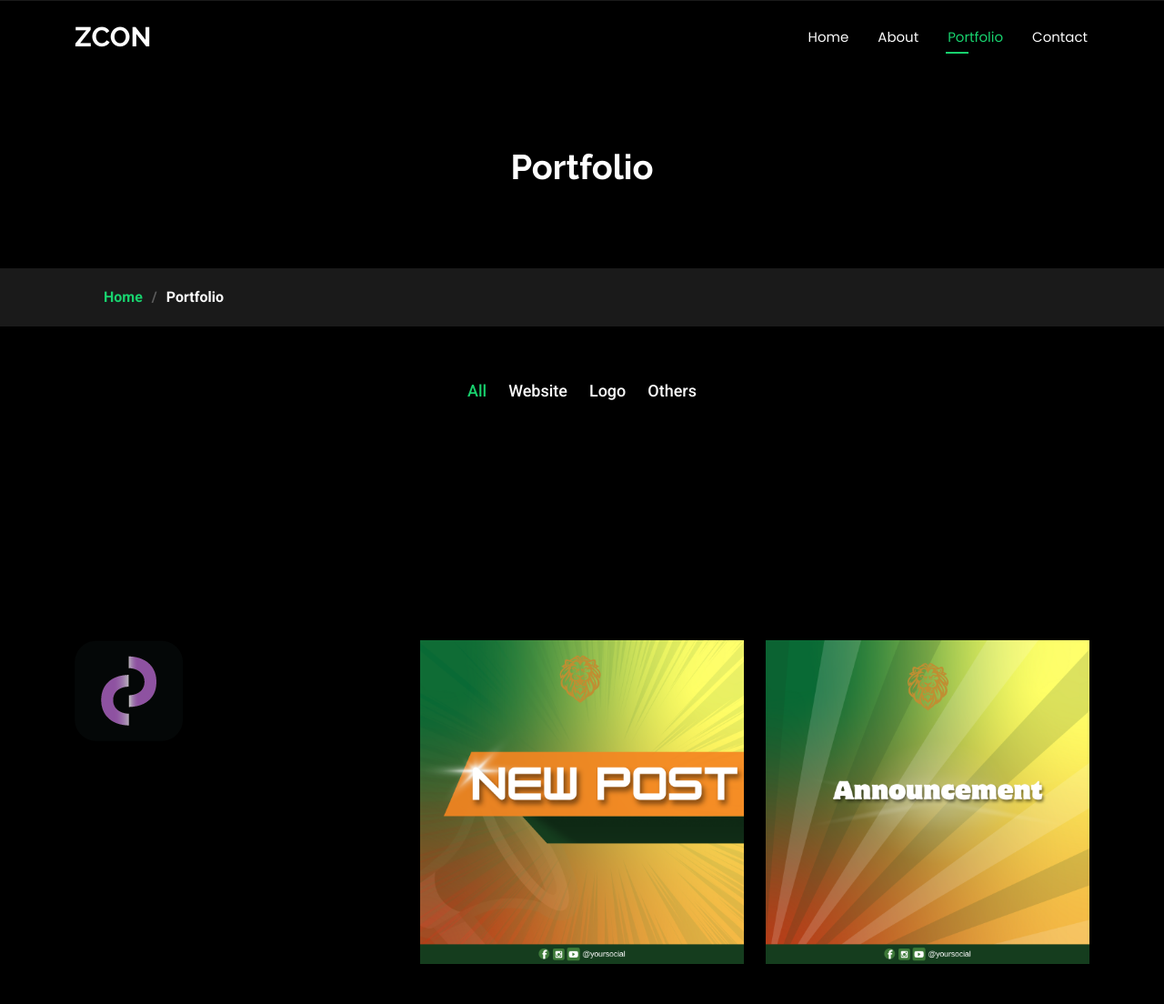
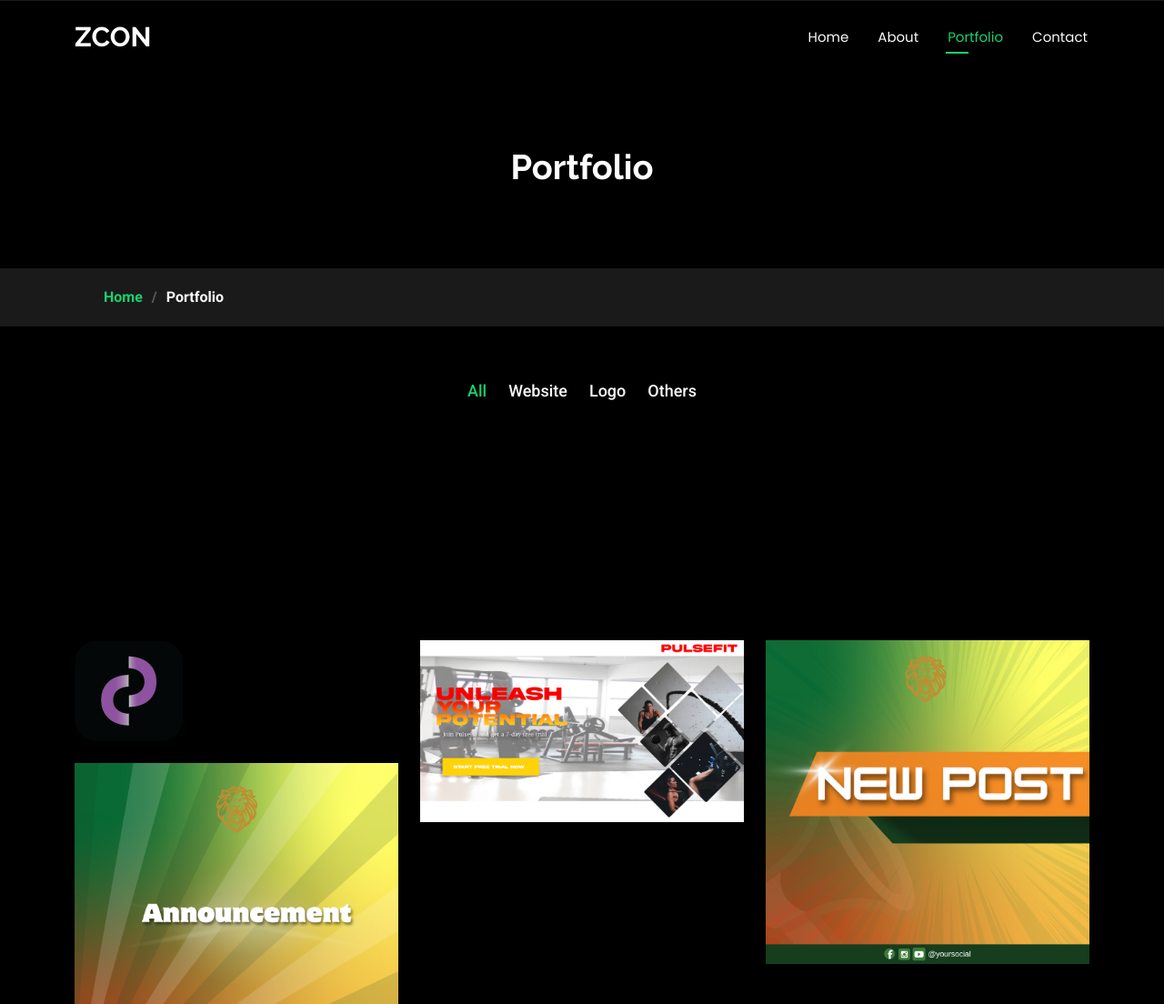
Before and after one commit to zzcon17/Portfolio, a plain HTML site: page portfolio.html in a window 1280 px wide. Shown: the top 1104 px of the page at 91% size. Drawn offline with Linux system fonts and the light colour scheme.

Commit message:
3rd commit

```diff
--- a/portfolio.html
+++ b/portfolio.html
@@ -285,6 +285,20 @@
               </div>
             </div><!-- End Portfolio Item -->
 
+
+
+            <div class="col-lg-4 col-md-6 portfolio-item isotope-item filter-books">
+              <div class="portfolio-content h-100">
+                <img src="assets/img/ARTWORK/Others/Pulsefit-Herobanner.png" class="img-fluid" alt="">
+                <div class="portfolio-info">
+                  <h4>Others</h4>
+                  <p></p>
+                  <a href="assets/img/ARTWORK/Others/Pulsefit-Herobanner.png" title="Herobanner" data-gallery="portfolio-gallery-book" class="glightbox preview-link"><i class="bi bi-zoom-in"></i></a>
+                  <!-- <a href="portfolio-details.html" title="More Details" class="details-link"><i class="bi bi-link-45deg"></i></a> -->
+                </div>
+              </div>
+            </div><!-- End Portfolio Item -->
+
             <div class="col-lg-4 col-md-6 portfolio-item isotope-item filter-books">
               <div class="portfolio-content h-100">
                 <img src="assets/img/ARTWORK/Others/New post.png" class="img-fluid" alt="">
```
Also changed, not shown: assets/img/ARTWORK/Others/Pulsefit-Herobanner.png (added).
